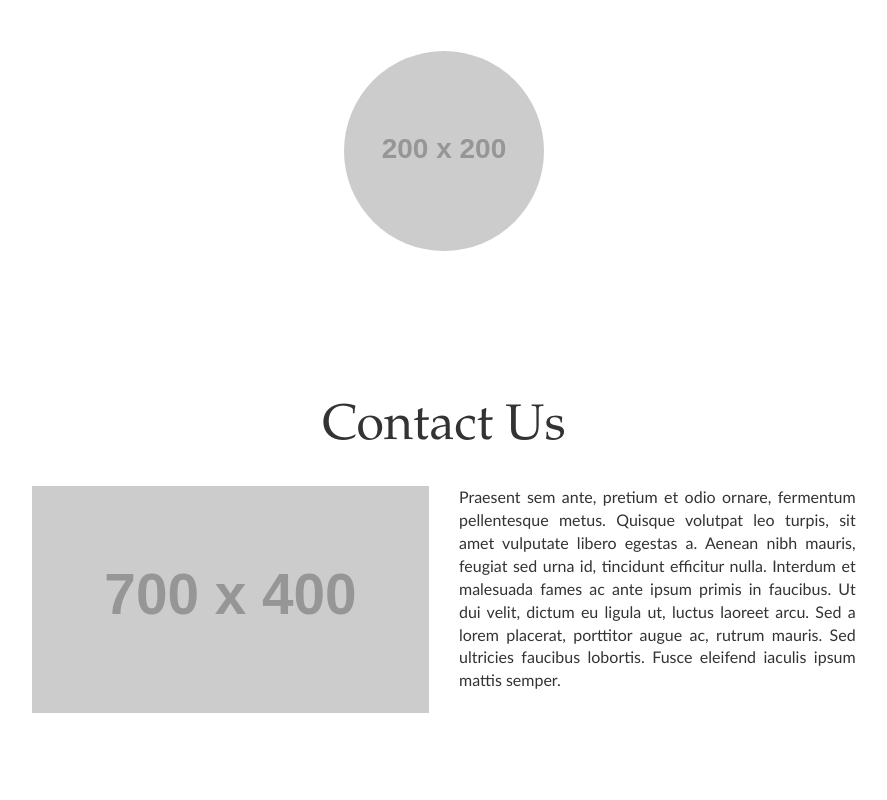
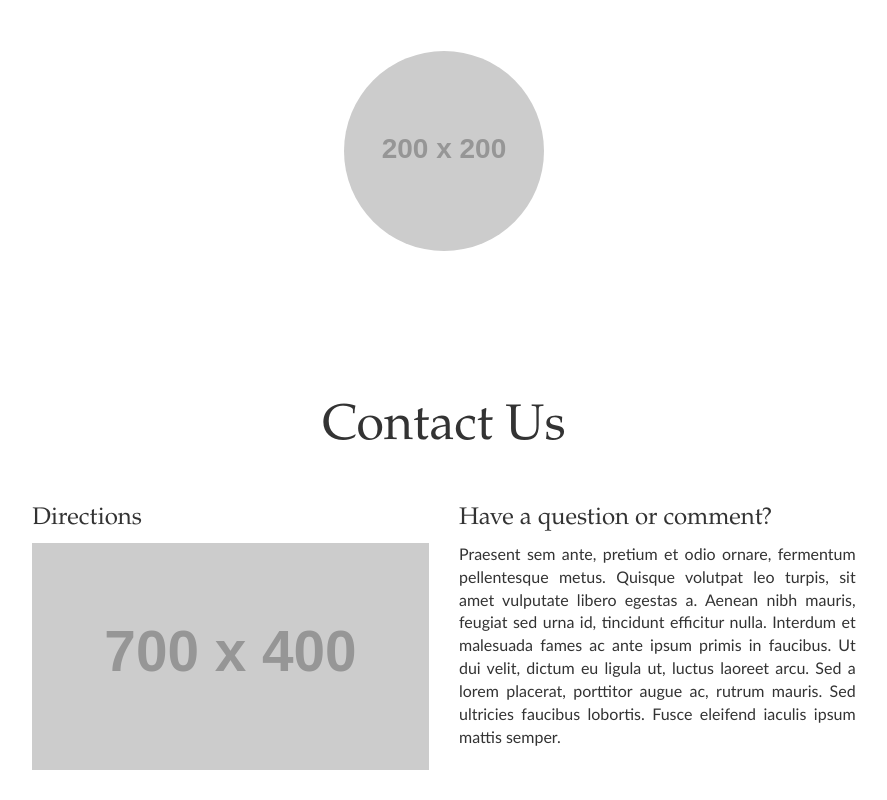
Before and after one commit to gwang1210/goldenwok, a plain HTML site: page index.html in a window 1280 px wide. Shown: the part 1459-2259 px from the top of the page, without its empty margins (196-1083 px from the left). Before the commit the page ends 2202 px from the top, so only its background shows below. Drawn offline with nearby package versions, Linux system fonts and the light colour scheme; placeholder pictures from the web are drawn by us.

Commit message:
Update index.html

```diff
--- a/index.html
+++ b/index.html
@@ -126,9 +126,11 @@
 
           <div class="row">
             <div class="col-md-offset-2 col-md-4 col-sm-offset-2 col-sm-4 col-xs-12">
+              <h3 class="smallhead">Directions</h3>
               <img class="center-block" src="http://placehold.it/700x400">
             </div>
             <div class="col-md-4 col-sm-4 col-xs-12">
+              <h3 class="smallhead">Have a question or comment?</h3>
               <p align="justify">Praesent sem ante, pretium et odio ornare, fermentum pellentesque metus. Quisque volutpat leo turpis, sit amet vulputate libero egestas a. Aenean nibh mauris, feugiat sed urna id, tincidunt efficitur nulla. Interdum et malesuada fames ac ante ipsum primis in faucibus. Ut dui velit, dictum eu ligula ut, luctus laoreet arcu. Sed a lorem placerat, porttitor augue ac, rutrum mauris. Sed ultricies faucibus lobortis. Fusce eleifend iaculis ipsum mattis semper.</p>
             </div>
           </div>
```
